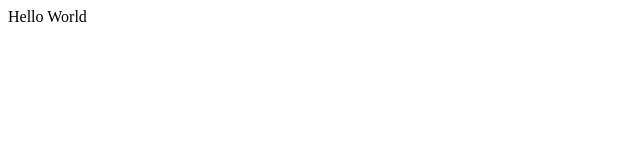
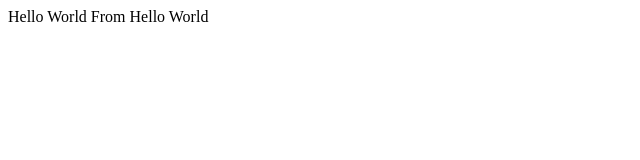
Before and after one commit to IBHMM/week1day5, a plain HTML site: page index.html in a window 1280 px wide. Shown: the whole page, without its empty margins (0-640 px from the left). Drawn offline with Linux system fonts and the light colour scheme.

Commit message:
HelloAgain

```diff
--- a/index.html
+++ b/index.html
@@ -8,6 +8,7 @@
 <body>
     <a>
         Hello World
+        From Hello World
     </a>
 </body>
 </html>
```
